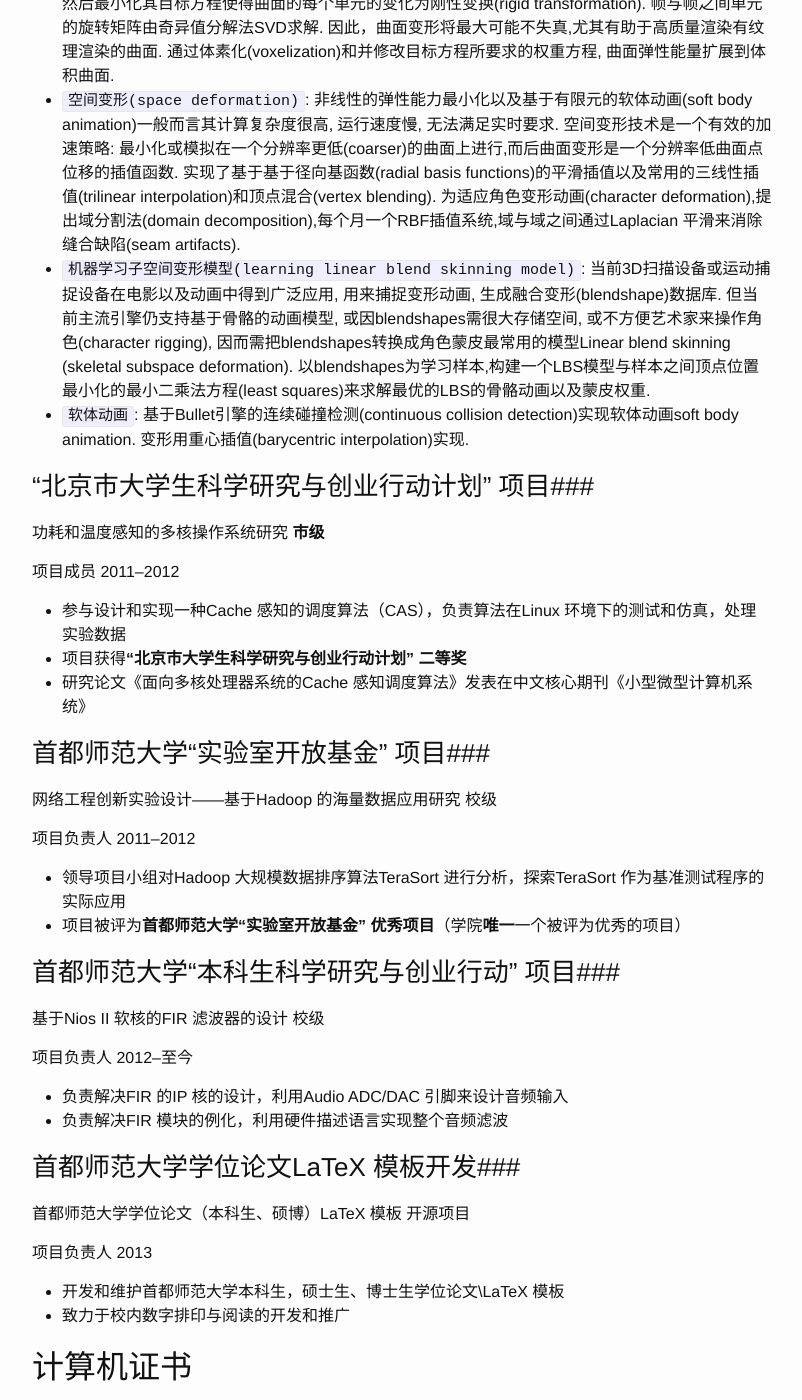
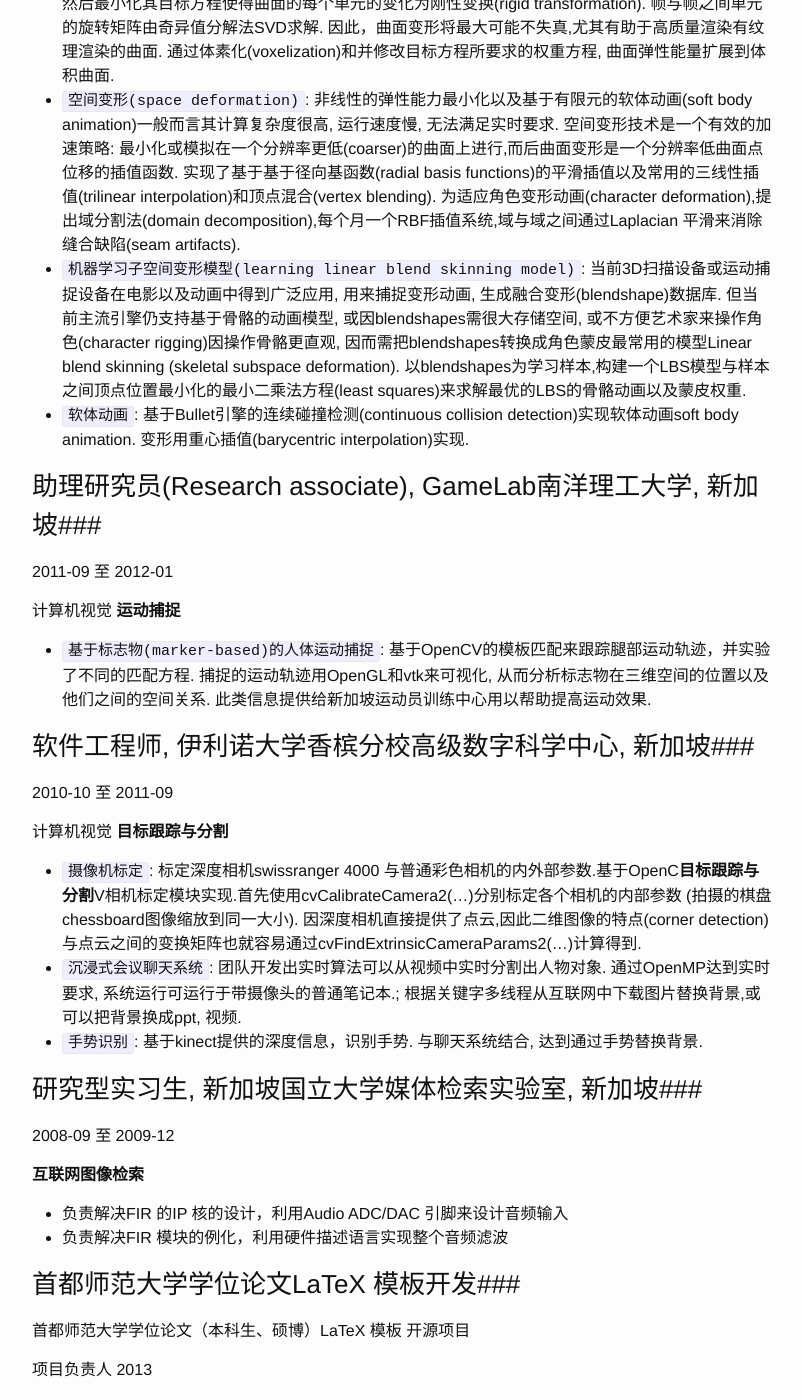
Before and after one commit to luozhipi/luozhipi.github.io, a Jekyll site: the page built from resume_CN.md, in a window 1280 px wide and 1400 px high, scrolled down 3032 px. Shown: the whole window, without its empty margins (238-1040 px from the left). Built offline with Jekyll 4.4.1, drawn with Linux system fonts in a browser that asks for light colours; some of the changed text lies outside the part shown.

Commit message:
Update resume_CN.md

```diff
--- a/resume_CN.md
+++ b/resume_CN.md
@@ -106,32 +106,32 @@
 - `虚拟人体模拟`: 物理方法模拟人体的骨骼肌肉系统和皮肤变形来达到高保真地模拟虚拟人变形动画. 项目涉及知识面广, 包括使用maya处理几何曲面polygonal mesh, 从几何曲面自动生成体积曲面volumetric mesh, 基友有限元的肌肉建模和模拟,基于多刚体系统动力学multi-body dynamics的骨骼运动模拟, 基于弹簧模型(springs)的骨骼肌肉耦合机制, 以及基于质点-弹簧(mass-spring)模型的皮肤建模. 整个系统动力学的模拟用隐式时间积分法(implicit time integration)求解从牛顿第二定律推导出的常微分方程(ODE).
 - `基于弹性能量最小化变形`: 首先构建几何曲面的保刚性弹性能量(as-rigid-as-possible elastic energy),然后最小化其目标方程使得曲面的每个单元的变化为刚性变换(rigid transformation). 帧与帧之间单元的旋转矩阵由奇异值分解法SVD求解. 因此，曲面变形将最大可能不失真,尤其有助于高质量渲染有纹理渲染的曲面. 通过体素化(voxelization)和并修改目标方程所要求的权重方程, 曲面弹性能量扩展到体积曲面.
 - `空间变形(space deformation)`: 非线性的弹性能力最小化以及基于有限元的软体动画(soft body animation)一般而言其计算复杂度很高, 运行速度慢, 无法满足实时要求. 空间变形技术是一个有效的加速策略: 最小化或模拟在一个分辨率更低(coarser)的曲面上进行,而后曲面变形是一个分辨率低曲面点位移的插值函数. 实现了基于基于径向基函数(radial basis functions)的平滑插值以及常用的三线性插值(trilinear interpolation)和顶点混合(vertex blending). 为适应角色变形动画(character deformation),提出域分割法(domain decomposition),每个月一个RBF插值系统,域与域之间通过Laplacian 平滑来消除缝合缺陷(seam artifacts).
-- `机器学习子空间变形模型(learning linear blend skinning model)`: 当前3D扫描设备或运动捕捉设备在电影以及动画中得到广泛应用, 用来捕捉变形动画, 生成融合变形(blendshape)数据库. 但当前主流引擎仍支持基于骨骼的动画模型, 或因blendshapes需很大存储空间, 或不方便艺术家来操作角色(character rigging), 因而需把blendshapes转换成角色蒙皮最常用的模型Linear blend skinning (skeletal subspace deformation). 以blendshapes为学习样本,构建一个LBS模型与样本之间顶点位置最小化的最小二乘法方程(least squares)来求解最优的LBS的骨骼动画以及蒙皮权重.
+- `机器学习子空间变形模型(learning linear blend skinning model)`: 当前3D扫描设备或运动捕捉设备在电影以及动画中得到广泛应用, 用来捕捉变形动画, 生成融合变形(blendshape)数据库. 但当前主流引擎仍支持基于骨骼的动画模型, 或因blendshapes需很大存储空间, 或不方便艺术家来操作角色(character rigging)因操作骨骼更直观, 因而需把blendshapes转换成角色蒙皮最常用的模型Linear blend skinning (skeletal subspace deformation). 以blendshapes为学习样本,构建一个LBS模型与样本之间顶点位置最小化的最小二乘法方程(least squares)来求解最优的LBS的骨骼动画以及蒙皮权重.
 - `软体动画`: 基于Bullet引擎的连续碰撞检测(continuous collision detection)实现软体动画soft body animation. 变形用重心插值(barycentric interpolation)实现.
 
-###“北京市大学生科学研究与创业行动计划” 项目###
+###助理研究员(Research associate), GameLab南洋理工大学, 新加坡###
 
-功耗和温度感知的多核操作系统研究 					  **市级**
+2011-09 至 2012-01
 
-项目成员										2011–2012
+计算机视觉 					  **运动捕捉**
 
-- 参与设计和实现一种Cache 感知的调度算法（CAS），负责算法在Linux 环境下的测试和仿真，处理实验数据
-- 项目获得**“北京市大学生科学研究与创业行动计划” 二等奖**
-- 研究论文《面向多核处理器系统的Cache 感知调度算法》发表在中文核心期刊《小型微型计算机系统》
+- `基于标志物(marker-based)的人体运动捕捉`: 基于OpenCV的模板匹配来跟踪腿部运动轨迹，并实验了不同的匹配方程. 捕捉的运动轨迹用OpenGL和vtk来可视化, 从而分析标志物在三维空间的位置以及他们之间的空间关系. 此类信息提供给新加坡运动员训练中心用以帮助提高运动效果.
 
-###首都师范大学“实验室开放基金” 项目###
-网络工程创新实验设计——基于Hadoop 的海量数据应用研究 	校级
+###软件工程师, 伊利诺大学香槟分校高级数字科学中心, 新加坡###
 
-项目负责人									2011–2012
+2010-10 至 2011-09
 
-- 领导项目小组对Hadoop 大规模数据排序算法TeraSort 进行分析，探索TeraSort 作为基准测试程序的实际应用
-- 项目被评为**首都师范大学“实验室开放基金” 优秀项目**（学院**唯一**一个被评为优秀的项目）
+计算机视觉 					  **目标跟踪与分割**
 
-###首都师范大学“本科生科学研究与创业行动” 项目###
+- `摄像机标定`: 标定深度相机swissranger 4000 与普通彩色相机的内外部参数.基于OpenC**目标跟踪与分割**V相机标定模块实现.首先使用cvCalibrateCamera2(…)分别标定各个相机的内部参数 (拍摄的棋盘chessboard图像缩放到同一大小). 因深度相机直接提供了点云,因此二维图像的特点(corner detection)与点云之间的变换矩阵也就容易通过cvFindExtrinsicCameraParams2(…)计算得到.
+- `沉浸式会议聊天系统`: 团队开发出实时算法可以从视频中实时分割出人物对象. 通过OpenMP达到实时要求, 系统运行可运行于带摄像头的普通笔记本.; 根据关键字多线程从互联网中下载图片替换背景,或可以把背景换成ppt, 视频.
+- `手势识别`: 基于kinect提供的深度信息，识别手势. 与聊天系统结合, 达到通过手势替换背景.
 
-基于Nios II 软核的FIR 滤波器的设计					校级
+###研究型实习生, 新加坡国立大学媒体检索实验室, 新加坡###
 
-项目负责人									2012–至今
+2008-09 至 2009-12
+
+**互联网图像检索**
 
 - 负责解决FIR 的IP 核的设计，利用Audio ADC/DAC 引脚来设计音频输入
 - 负责解决FIR 模块的例化，利用硬件描述语言实现整个音频滤波
```
Also changed, not shown: other parts of resume_CN.md (+1 -1 lines).
